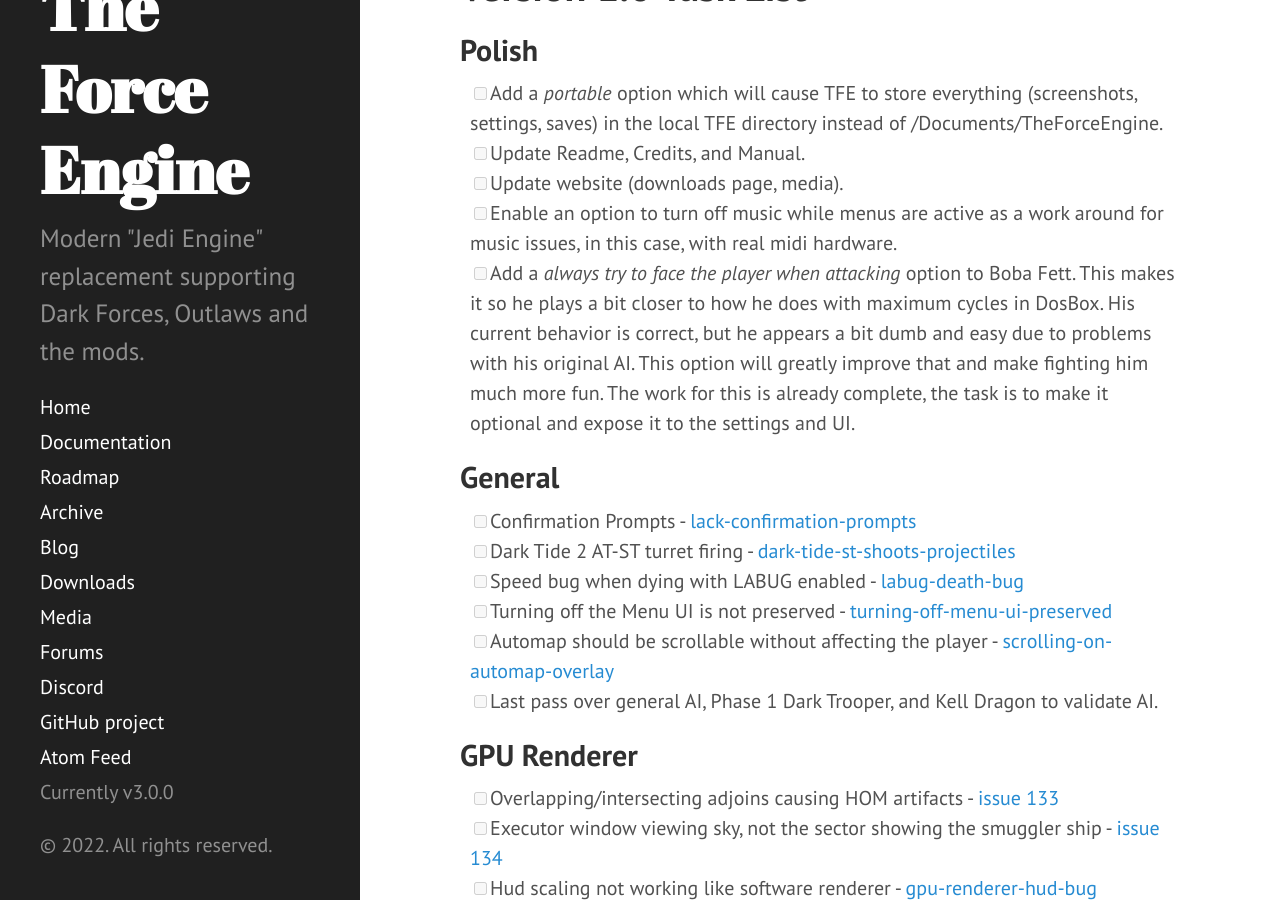
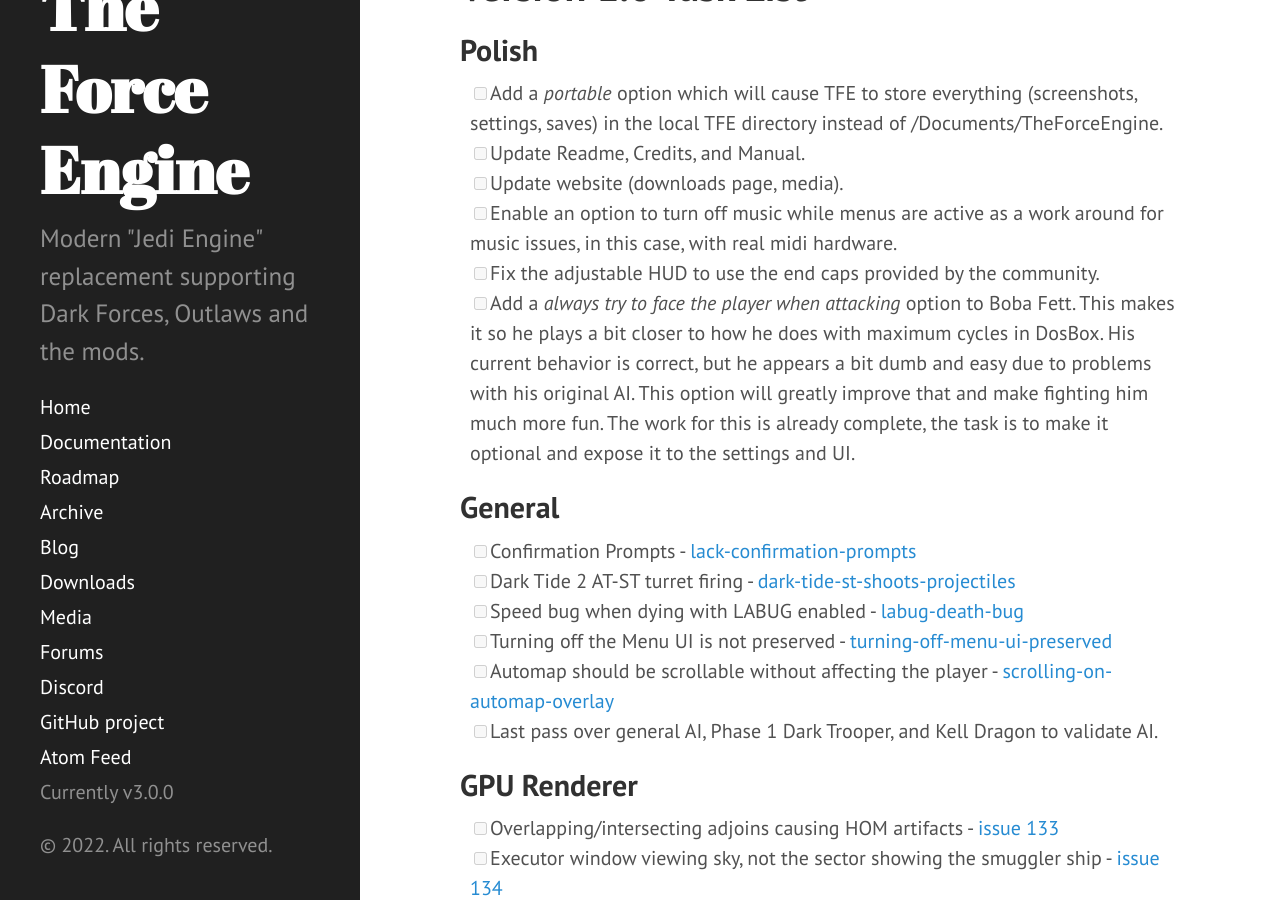
Before and after one commit to TheForceEngine/TheForceEngine.github.io, a Jekyll site: the page built from _posts/2022-11-27-torwards-1.0.md, in a window 1280 px wide and 900 px high, scrolled down 476 px. Built offline with Jekyll 4.4.1, drawn with Linux system fonts in a browser that asks for light colours.

Commit message:
Update 2022-11-27-torwards-1.0.md

```diff
--- a/_posts/2022-11-27-torwards-1.0.md
+++ b/_posts/2022-11-27-torwards-1.0.md
@@ -13,6 +13,7 @@
 - [ ] Update Readme, Credits, and Manual.
 - [ ] Update website (downloads page, media).
 - [ ] Enable an option to turn off music while menus are active as a work around for music issues, in this case, with real midi hardware.
+- [ ] Fix the adjustable HUD to use the end caps provided by the community.
 - [ ] Add a *always try to face the player when attacking* option to Boba Fett. This makes it so he plays a bit closer to how he does with maximum cycles in DosBox. His current behavior is correct, but he appears a bit dumb and easy due to problems with his original AI. This option will greatly improve that and make fighting him much more fun. The work for this is already complete, the task is to make it optional and expose it to the settings and UI.
 
 ## General
```
